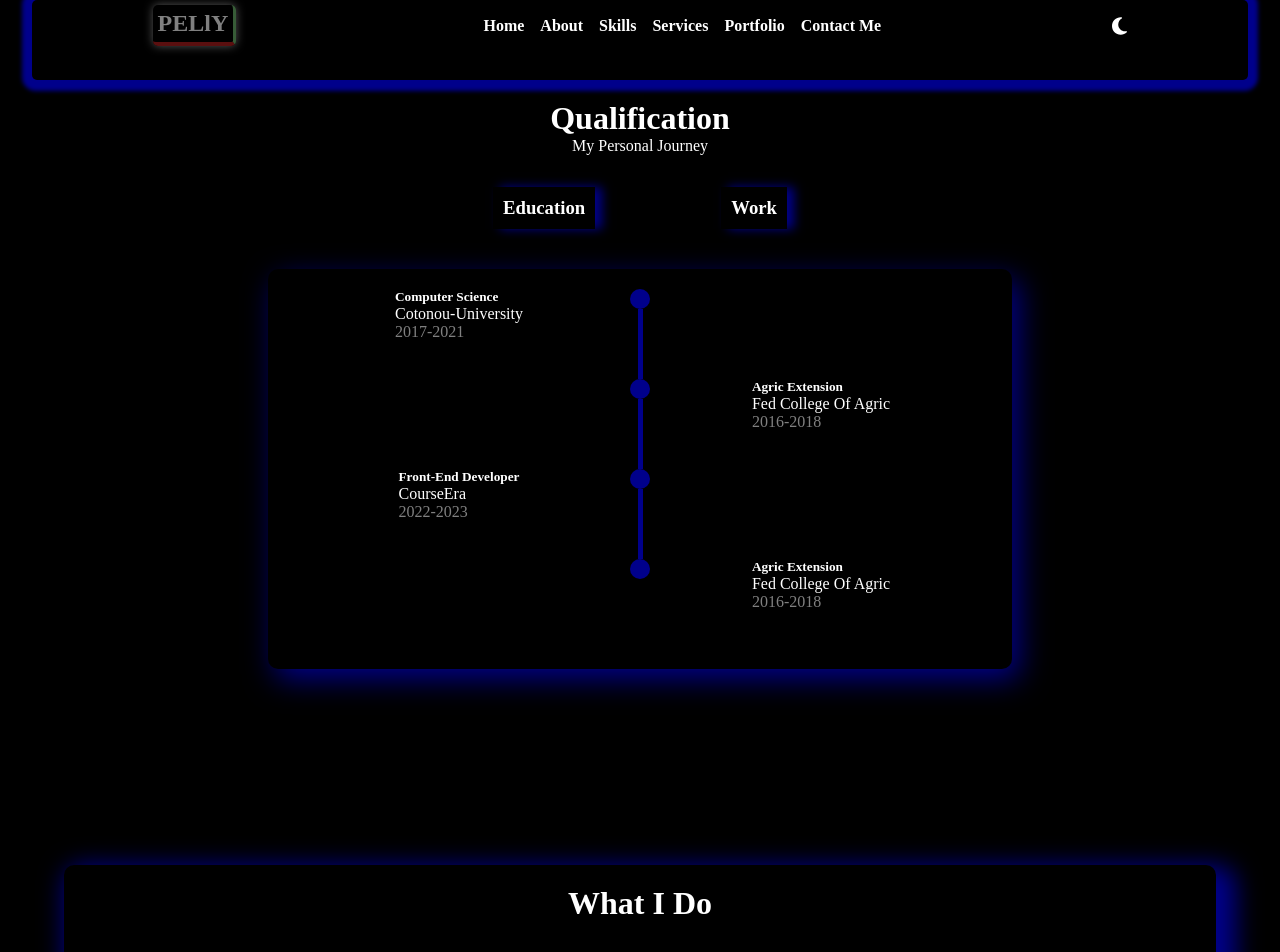
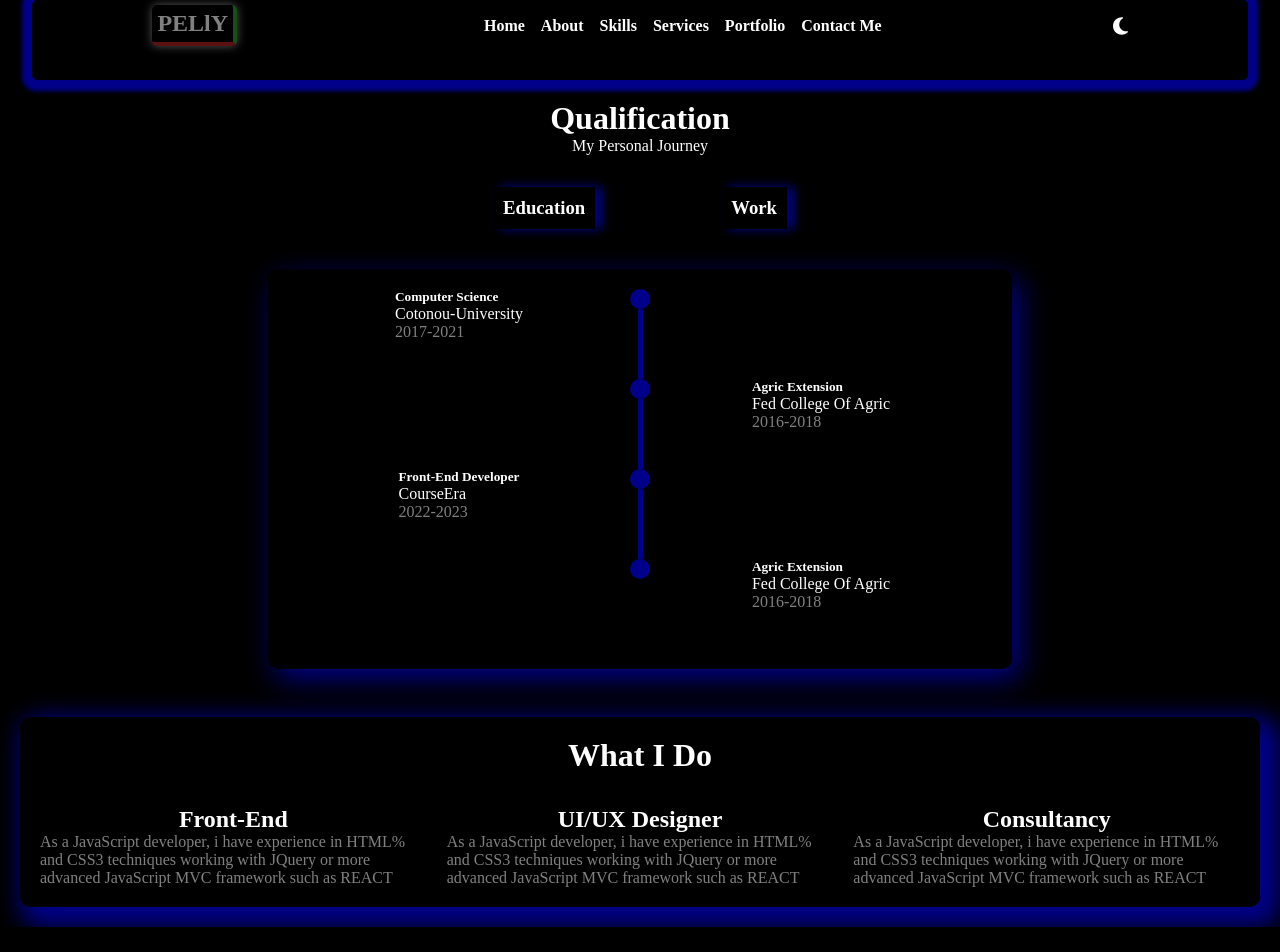
Before and after one commit to pellypepper/newportfolio, a React (Create React App) app: page /service in a window 1280 px wide. Shown: the top 952 px of the page. After the commit the page ends 927 px from the top, so only its background shows below. Built offline with nearby package versions, Linux system fonts and the light colour scheme; a web font is replaced by a local one.

Commit message:
Update App.css

```diff
--- a/src/App.css
+++ b/src/App.css
@@ -677,17 +677,15 @@ to{
        display: grid;
 }
 .service-what{
-  position: absolute;
-  left: 0;
-  right: 0;
-
-  height: 600px;
+  width: 100%;
+  margin-top: 3rem;
+  height: max-content;
 }
 .what-container{
   width: 100%;
   margin: 0;
   padding: 0;
-  height: 600px;
+  height: max-content;
 
 
   display: flex;
@@ -697,7 +695,7 @@ to{
 }
 .what-wrapper{
   margin: 0 auto;
-  width: 90%;
+  width: 100%;
   height: max-content;
   box-shadow: 10px 10px 24px 10px var(--box-shadow);
   border-radius: 10px;
@@ -1176,7 +1174,7 @@ margin-top: 2rem;
 
  }
  .what-wrapper{
-  width: 100%;
+
 
  }
  .what-header{
@@ -1203,6 +1201,9 @@ margin-top: 2rem;
   grid-template-columns: 1fr;
 
 }
+.contact-left{
+  align-items: start;
+}
 .contact-right{
   width: 100%;
 
```
